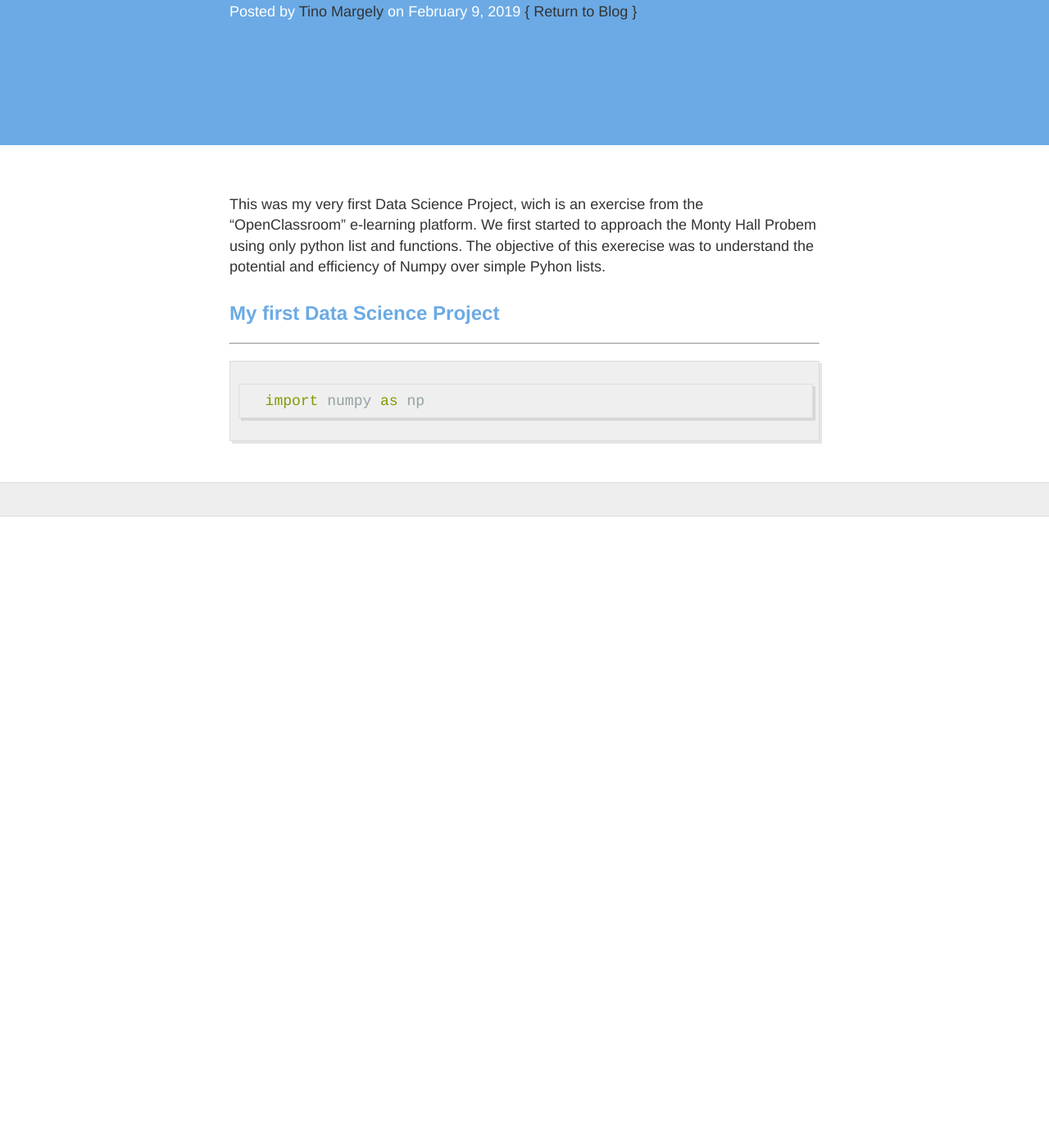
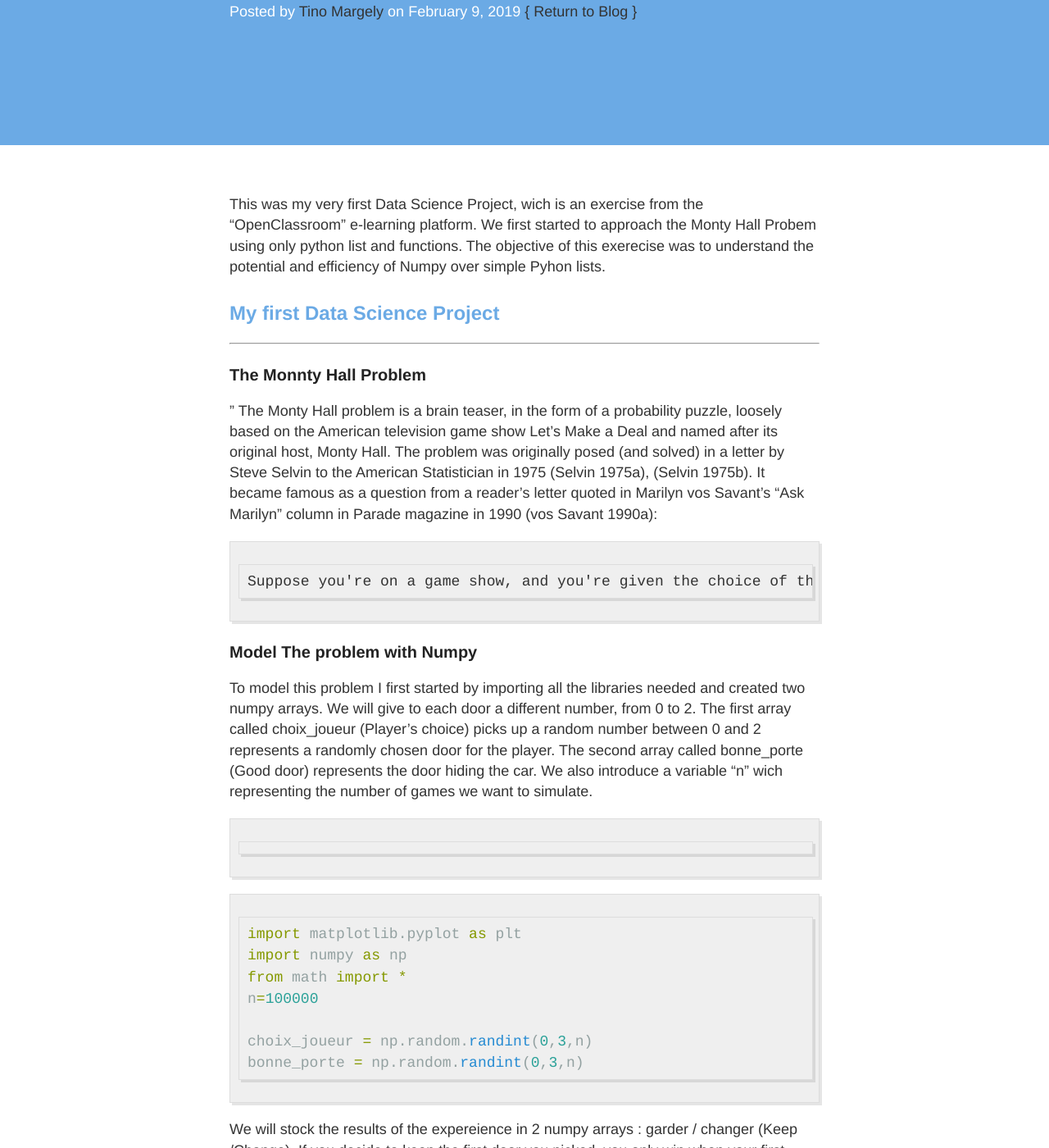
Before and after one commit to AkshayAgarwal007/Jekyll-Mono, a Jekyll site: the page built from _posts/2019-02-09-A-Numpy-Approach-To-The-Minty-Hall-Project.md, in a window 1280 px wide and 1400 px high, scrolled down 312 px. Shown: the whole window at 82% size. Built offline with Jekyll 4.4.1, drawn with Linux system fonts in a browser that asks for light colours; nearby versions of some CDN libraries; before the commit the page ends 942 px from its top, so only the background shows below that; some of the changed text lies outside the part shown.

Commit message:
Update 2019-02-09-A-Numpy-Approach-To-The-Minty-Hall-Project.md

````diff
--- a/_posts/2019-02-09-A-Numpy-Approach-To-The-Minty-Hall-Project.md
+++ b/_posts/2019-02-09-A-Numpy-Approach-To-The-Minty-Hall-Project.md
@@ -8,6 +8,58 @@ This was my very first Data Science Project, wich is an exercise from the "OpenC
 ## My first Data Science Project
 -----
 
+### The Monnty Hall Problem
+" The Monty Hall problem is a brain teaser, in the form of a probability puzzle, loosely based on the American television game show Let's Make a Deal and named after its original host, Monty Hall. The problem was originally posed (and solved) in a letter by Steve Selvin to the American Statistician in 1975 (Selvin 1975a), (Selvin 1975b). It became famous as a question from a reader's letter quoted in Marilyn vos Savant's "Ask Marilyn" column in Parade magazine in 1990 (vos Savant 1990a):
+
+    Suppose you're on a game show, and you're given the choice of three doors: Behind one door is a car; behind the others, goats. You pick a door, say No. 1, and the host, who knows what's behind the doors, opens another door, say No. 3, which has a goat. He then says to you, "Do you want to pick door No. 2?" Is it to your advantage to switch your choice? ", (Wikipedia)
+
+### Model The problem with Numpy
+
+To model this problem I first started by importing all the libraries needed and created two numpy arrays. We will give to each door a different number, from 0 to 2. The first array called choix_joueur (Player's choice) picks up a random number between 0 and 2 represents a randomly chosen door for the player. The second array called bonne_porte (Good door) represents the door hiding the car. We also introduce a variable "n" wich representing the number of games we want to simulate.
 ```python
-  import numpy as np
   ```
+
+  ```python
+import matplotlib.pyplot as plt
+import numpy as np
+from math import *
+n=100000
+
+choix_joueur = np.random.randint(0,3,n)
+bonne_porte = np.random.randint(0,3,n)
+  ```
+ We will stock the results of the expereience in 2 numpy arrays : garder / changer (Keep /Change).
+ If you decide to keep the first door you picked, you only win when your first choice is the same as the door randomly picked (seems obvious I know). On the contrary, if you decide to change your choice, picking the good door is the only way you can lose. To explain briefly, just imagine you picked one of the two wrong doors : the host reveals a goat behind one of the two doors left. Then final door is the one behind wich the car is hiding, and as you change the door you picked first you win it !
+ In terms of numpy arrays, this can be illustrated like following :
+```python
+garder = bonne_porte[bonne_porte == choix_joueur]
+changer = bonne_porte[choix_joueur != bonne_porte]
+  ```
+ ###Results
+
+In order to get some intuituve results, I decided to give 1 point to a player everytime he wins the game and ploted the number of wins for each strategy, by playing 100,000 games first and then I compared the number of wins for each strategy depending on the number of games played.
+
+```python
+samples =  [1000, 10000, 20000, 50000, 80000, 100000]
+
+def play_game(n):
+    choix_joueur = np.random.randint(0,3,n)
+    bonne_porte = np.random.randint(0,3,n)
+    garder = bonne_porte[bonne_porte == choix_joueur]
+    changer = bonne_porte[choix_joueur != bonne_porte]
+
+    return [garder.size, changer.size]
+
+
+#Affichage des résultats
+
+fig,(ax1,ax2) = plt.subplots(2,1,figsize=(5,8),dpi=100,num=2,sharey=True)
+
+ax1.bar(['Garder','Changer'], play_game(100000), color=['r','g'])
+ax1.set_title('Gains des joueurs sur 100 000 parties')
+
+ax2.set_title("Gain des joueurs en fonction du nombre de parties")
+ax2.scatter(samples, [play_game(i)[0] for i in samples],c='r')
+ax2.scatter(samples, [play_game(i)[1] for i in samples], c='g')
+  ```
+  And here are the results :
````
